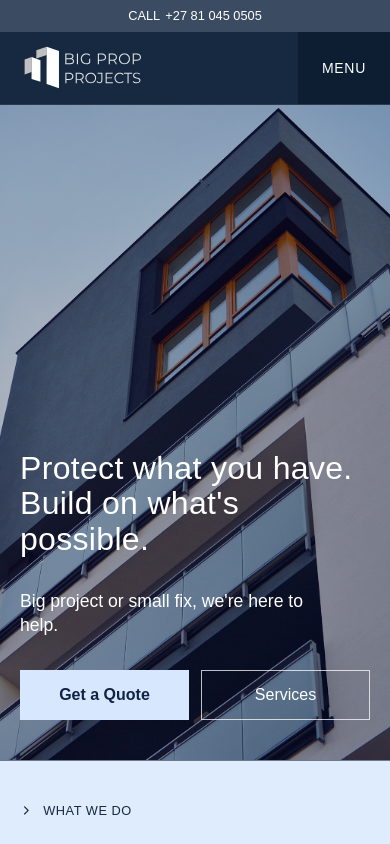
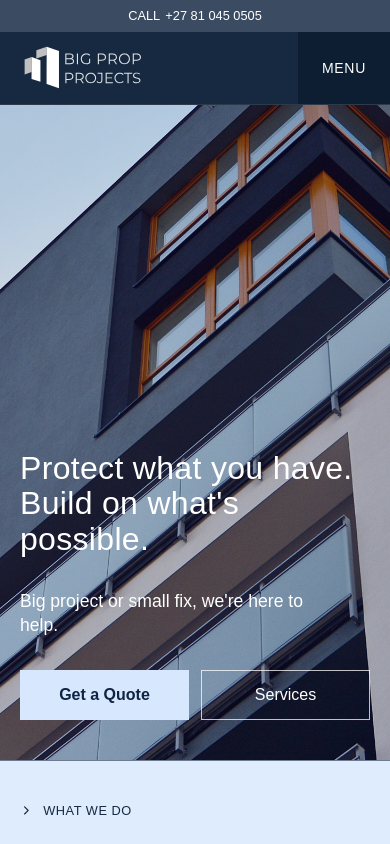
Before and after one commit to aneburger/Big-Prop-Projects, a React (Vite) app in the folder Big-prop-projects/: page / in a window 390 px wide. Shown: the top 844 px of the page. Built offline with nearby package versions, Linux system fonts and the light colour scheme; a web font is replaced by a local one.

Commit message:
added landing page parallax

```diff
--- a/Big-prop-projects/src/components/LandingPage.jsx
+++ b/Big-prop-projects/src/components/LandingPage.jsx
@@ -1,11 +1,23 @@
 import "../styles/LandingPage.css"
 import { Link } from 'react-router-dom';
 import '../styles/ButtonEffects.css';
+import { useRef } from 'react';
+import { motion, useReducedMotion, useScroll, useTransform } from 'framer-motion';
 
 function LandingPage() {
+  const heroRef = useRef(null);
+  const reducedMotion = useReducedMotion();
+  const { scrollYProgress } = useScroll({
+    target: heroRef,
+    offset: ['start start', 'end start'],
+  });
+  // The layer has 20% overscan above/below, so 14% travel cannot expose its edges.
+  const backgroundY = useTransform(scrollYProgress, [0, 1], ['0%', '14%']);
   return (
     <div>
-        <div className="landing-body">
+        <div className="landing-body" ref={heroRef}>
+            <motion.div className="landing-parallax-background" aria-hidden="true"
+                style={{ y: reducedMotion ? 0 : backgroundY }} />
             <section className="landing-body-titles">
                 <h2 className="landing-body-h1">Protect what you have.</h2>
                 <h2 className="landing-body-h2">Build on what's possible.</h2>
--- a/Big-prop-projects/src/components/WhatWeDo.jsx
+++ b/Big-prop-projects/src/components/WhatWeDo.jsx
@@ -3,25 +3,44 @@ import { IoIosArrowRoundForward } from "react-icons/io";
 import { Link } from "react-router-dom"
 import "../styles/WhatWeDo.css"
 import '../styles/ButtonEffects.css';
+import { useRef, useState } from 'react';
+import { motion, useInView, useReducedMotion } from 'framer-motion';
 
 function WhatWeDo() {
+  const contentRef = useRef(null);
+  const inView = useInView(contentRef, { once: true, amount: .15 });
+  const reducedMotion = useReducedMotion();
+  const [focused, setFocused] = useState(false);
+  const visible = inView || reducedMotion || focused;
+  const item = {
+    hidden: { opacity: 0, y: 16 },
+    visible: { opacity: 1, y: 0, transition: { duration: reducedMotion ? 0 : .8, ease: 'easeOut' } },
+  };
+  const group = {
+    hidden: {},
+    visible: { transition: { staggerChildren: reducedMotion ? 0 : .15 } },
+  };
   return (
     <div className="what-we-do-div">
-        <div className="what-we-do-content">
-            <div className="what-we-do">
+        <motion.div className="what-we-do-content" ref={contentRef}
+            initial={reducedMotion ? false : 'hidden'} animate={visible ? 'visible' : 'hidden'}
+            variants={group} onFocusCapture={() => setFocused(true)}>
+            <motion.div className="what-we-do" variants={item}>
                 <IoIosArrowForward />
                 <p>WHAT WE DO</p>
-            </div>
+            </motion.div>
 
-            <h1>WE TAKE CARE OF WHAT MATTERS</h1>
+            <motion.h1 variants={item}>WE TAKE CARE OF WHAT MATTERS</motion.h1>
 
-            <h3>Professional property maintenance and renovation solutions for homeowners, businesses, and commercial properties.</h3>
+            <motion.h3 variants={item}>Professional property maintenance and renovation solutions for homeowners, businesses, and commercial properties.</motion.h3>
 
-            <Link to="/about" className="about-us-btn button-swap">
+            <motion.div className="what-we-do-action" variants={item}>
+              <Link to="/about" className="about-us-btn button-swap">
                     <p>About Us</p>
                     <IoIosArrowRoundForward />
-            </Link>
-        </div>
+              </Link>
+            </motion.div>
+        </motion.div>
     </div>
   )
 }
--- a/Big-prop-projects/src/styles/LandingPage.css
+++ b/Big-prop-projects/src/styles/LandingPage.css
@@ -1,10 +1,21 @@
 .landing-body {
+  position: relative;
+  isolation: isolate;
+  overflow: hidden;
   min-height: 42rem;
   min-height: min(54rem, 100svh);
   padding: calc(var(--header-height) + 5rem) var(--page-inset) var(--section-space);
   display: flex;
   align-items: flex-end;
   color: white;
+  background: #3b4c62;
+}
+
+.landing-parallax-background {
+  position: absolute;
+  inset: -20% 0;
+  z-index: -1;
+  pointer-events: none;
   background: linear-gradient(90deg, #1c2e562b, #1c2e562b), url('../assets/landing.jpeg') center / cover no-repeat;
 }
 
@@ -98,11 +109,18 @@
   .landing-body {
     min-height: 42rem;
     min-height: max(38rem, 90svh);
-    background-image: linear-gradient(90deg, #05133250, #05133250), url('../assets/landing-smaller.jpeg');
+  }
+
+  .landing-parallax-background {
+    background-image: linear-gradient(90deg, #1c2e562b, #1c2e562b), url('../assets/landing-smaller.jpeg');
   }
 }
 
 @media (prefers-reduced-motion: reduce) {
+  .landing-parallax-background {
+    inset: 0;
+  }
+
   .landing-body-titles {
     animation: none;
   }
--- a/Big-prop-projects/src/styles/WhatWeDo.css
+++ b/Big-prop-projects/src/styles/WhatWeDo.css
@@ -51,3 +51,22 @@
 .about-us-btn svg {
     font-size: 1.6rem;
 }
+
+/* Keep the animated button wrapper content-sized without changing the layout. */
+.what-we-do-action {
+    width: fit-content;
+    max-width: 100%;
+}
+
+/* Keyboard focus must never land on visually hidden content during a stagger. */
+.what-we-do-content:focus-within>* {
+    opacity: 1 !important;
+    transform: none !important;
+}
+
+@media (prefers-reduced-motion: reduce) {
+    .what-we-do-content>* {
+        opacity: 1 !important;
+        transform: none !important;
+    }
+}
```
